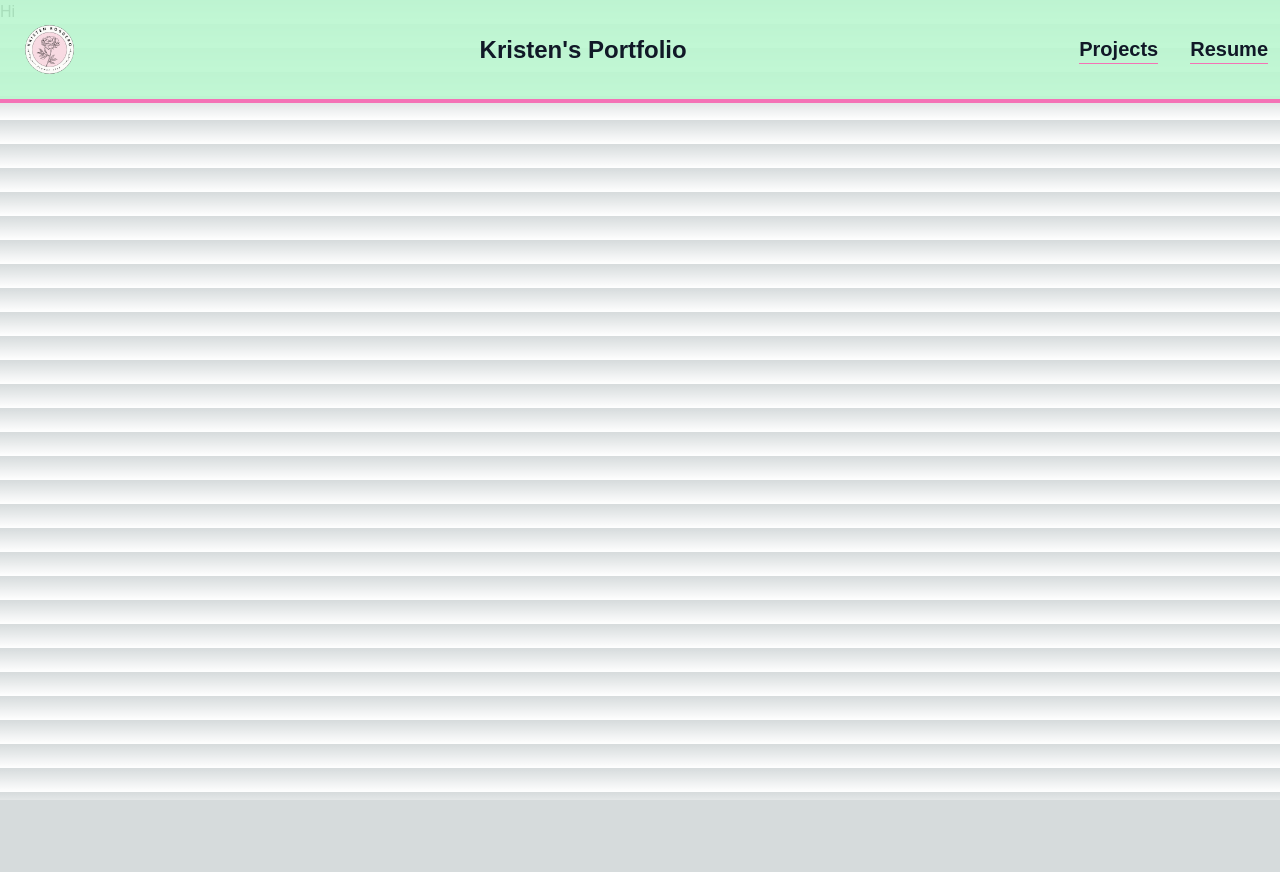
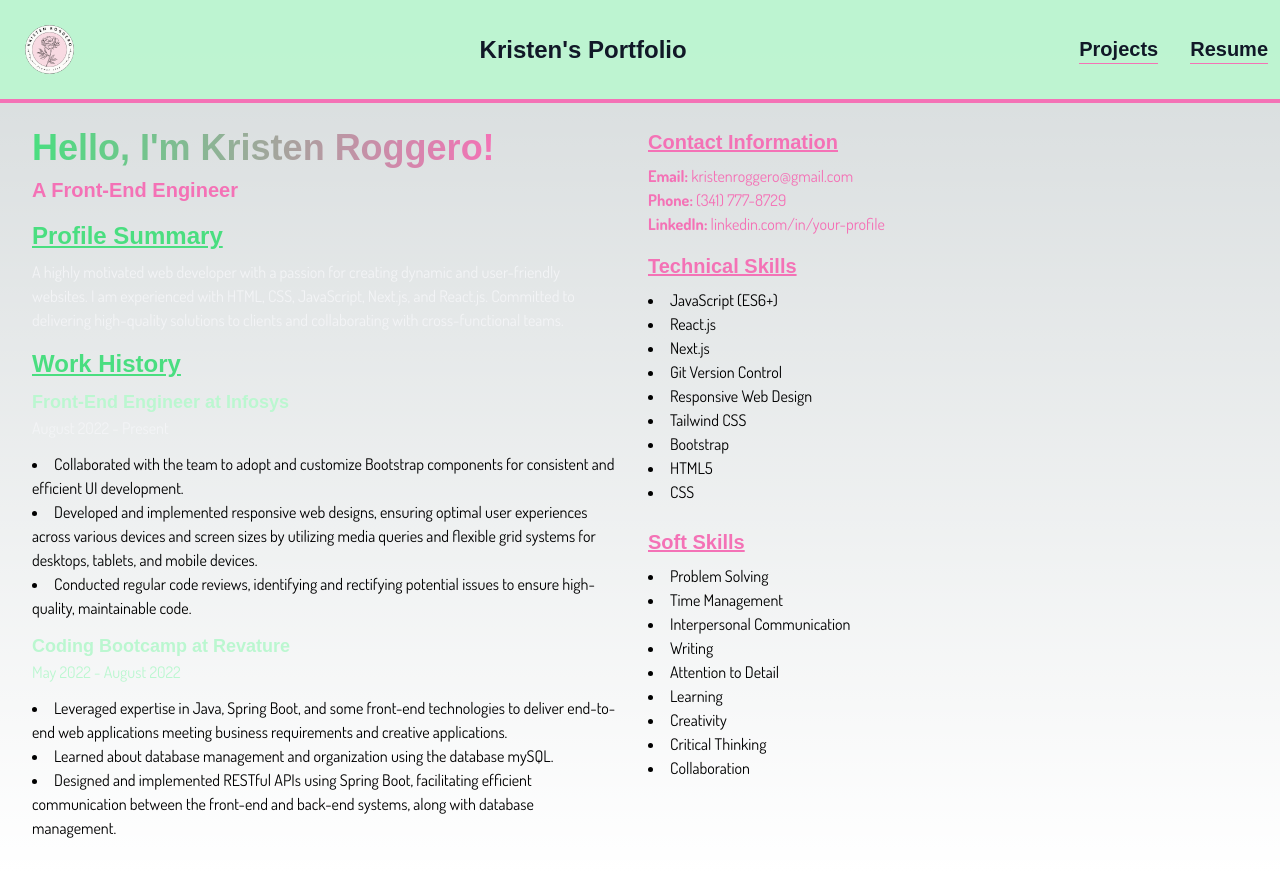
Before and after one commit to HazelWebDev/Personal_Portfolio_NextJS, a Next.js app in the folder my-app/: page /resume in a window 1280 px wide. Before the commit the page ends 800 px from the top, so only its background shows below. Built offline with nearby package versions, Linux system fonts and the light colour scheme; a web font is replaced by a local one.

Commit message:
added resume info

```diff
--- a/my-app/components/HeroSection.jsx
+++ b/my-app/components/HeroSection.jsx
@@ -1,58 +1,63 @@
-"use client"
-import React from 'react'
-import Image from 'next/image'
-import { TypeAnimation } from 'react-type-animation';
-import Link from 'next/link';
+"use client";
+import React from "react";
+import Image from "next/image";
+import { TypeAnimation } from "react-type-animation";
+import Link from "next/link";
 
 const HeroSection = () => {
   return (
     <section>
-        <div className='grid grid-cols-1 lg:grid-cols-12 mt-16'>
-            <div className='col-span-7 place-self-center text-center sm:text-left'>
-                <h1 className='text-pink-400 mb-4 text-2xl sm:text-4xl lg:text-4xl font-extrabold'>
-                    <span className='text-transparent bg-clip-text bg-gradient-to-r from-green-400 to-pink-400'>
-                        Hello, I&apos;m {""}</span>
+      <div className="grid grid-cols-1 lg:grid-cols-12 mt-16">
+        <div className="col-span-7 place-self-center text-center sm:text-left">
+          <h1 className="text-pink-400 mb-4 text-2xl sm:text-4xl lg:text-4xl font-extrabold">
+            <span className="text-transparent bg-clip-text bg-gradient-to-r from-secondary to-primary">
+              Hello, I&apos;m {""}
+            </span>
             <TypeAnimation
               sequence={[
                 // Same substring at the start will only be typed out once, initially
-                        'Kristen Roggero',
+                "Kristen Roggero",
                 1000, // wait 1s before replacing "Mice" with "Hamsters"
-                        'a web developer',
+                "a web developer",
                 1000,
-                        'an optimist',
+                "an optimist",
                 1000,
-                        'and a daydreamer',
-                        1000
+                "and a daydreamer",
+                1000,
               ]}
               wrapper="span"
               speed={50}
               repeat={Infinity}
             />
           </h1>
-                <p className='text-pink-200 mb-6 sm:text-lg'>A developer, computer enthusiast, and crochet artist!</p>
-                <div className='mb-6'>
-                    <button className='mb-6 p-2 py-2 px-5 rounded-full w-full sm:w-fit mr-4 bg-gradient-to-br from-primary to-secondary text-dark border-4 border-white font-semibold'>
-                        Contact Me</button>
-                    <button className='p-1 rounded-full w-full sm:w-fit mr-4 bg-gradient-to-br from-secondary to-primary text-primary font-primary'>
-                        <span className='block bg-dark hover:bg-l1 rounded-full px-5 py-2'>
+          <p className="text-pink-200 mb-6 sm:text-lg">
+            A developer, computer enthusiast, and crochet artist!
+          </p>
+          <div className="mb-6">
+            <button className="mb-6 p-2 py-2 px-5 rounded-full w-full sm:w-fit mr-4 bg-gradient-to-br from-primary to-secondary text-dark border-4 border-white font-semibold">
+              Contact Me
+            </button>
+            <button className="p-1 rounded-full w-full sm:w-fit mr-4 bg-gradient-to-br from-secondary to-primary text-primary font-primary">
+              <span className="block bg-dark hover:bg-l1 rounded-full px-5 py-2">
                 <Link href="/resume">Check out my resume</Link>
               </span>
             </button>
           </div>
         </div>
-            <div className='col-span-5 place-self-center mt-4 lg:mt-0'>
-                <div className='border-4 border-green-200 rounded-full w-[250px] h-[250px] lg:w-[400px] lg:h-[400px] relative'>
+        <div className="col-span-5 place-self-center mt-4 lg:mt-0">
+          <div className="border-4 border-green-200 rounded-full w-[250px] h-[250px] lg:w-[400px] lg:h-[400px] relative">
             <Image
-                className='absolute transform rotate-12 -translate-x-1/2 -translate-y-1/2 top-1/2 left-1/2'
+              className="absolute transform rotate-12 -translate-x-1/2 -translate-y-1/2 top-1/2 left-1/2"
               src="/Portrait.png"
               alt="portrait image"
               width={325}
-                height={325}/>
+              height={325}
+            />
           </div>
         </div>
       </div>
     </section>
-  )
-}
+  );
+};
 
-export default HeroSection
+export default HeroSection;
--- a/my-app/src/app/resume/page.js
+++ b/my-app/src/app/resume/page.js
@@ -1,9 +1,140 @@
-import Navbar from "../../../components/Navbar";
-
 export default function Page() {
   return (
-    <div>
-      <h1>Hi</h1>
-    </div>
+    <>
+      <div className="container mx-auto p-4 lg:p-8">
+        <div className="grid grid-cols-1 lg:grid-cols-2 gap-4 mt-24">
+          {/* Left Column */}
+          <div className="lg:pr-4">
+            <div className="mb-4">
+              <h1 className="mb-2 text-2xl sm:text-4xl lg:text-4xl font-extrabold">
+                <span className="text-transparent bg-clip-text bg-gradient-to-r from-secondary to-primary">
+                  Hello, I&apos;m Kristen Roggero!
+                </span>
+              </h1>
+              <h2 className="text-lg lg:text-xl font-semibold text-primary">
+                A Front-End Engineer
+              </h2>
+            </div>
+
+            <div className="mb-4">
+              <h3 className="text-2xl font-semibold mb-2 text-secondary underline">
+                Profile Summary
+              </h3>
+              <p className="font-secondary text-white">
+                A highly motivated web developer with a passion for creating
+                dynamic and user-friendly websites. I am experienced with HTML,
+                CSS, JavaScript, Next.js, and React.js. Committed to delivering
+                high-quality solutions to clients and collaborating with
+                cross-functional teams.
+              </p>
+            </div>
+
+            <div>
+              <h3 className="text-2xl font-semibold mb-2 text-secondary underline underline-primary">
+                Work History
+              </h3>
+              <div className="mb-2">
+                <h4 className="text-lg font-semibold text-l1">
+                  Front-End Engineer at Infosys
+                </h4>
+                <p className="text-white font-secondary">
+                  August 2022 - Present
+                </p>
+                <ul class="list-disc list-inside mt-3 font-secondary">
+                  <li>
+                    Collaborated with the team to adopt and customize Bootstrap
+                    components for consistent and efficient UI development.
+                  </li>
+                  <li>
+                    Developed and implemented responsive web designs, ensuring
+                    optimal user experiences across various devices and screen
+                    sizes by utilizing media queries and flexible grid systems
+                    for desktops, tablets, and mobile devices.
+                  </li>
+                  <li>
+                    Conducted regular code reviews, identifying and rectifying
+                    potential issues to ensure high-quality, maintainable code.
+                  </li>
+                </ul>
+              </div>
+              <div className="mt-3">
+                <h4 className="text-lg font-semibold text-l1">
+                  Coding Bootcamp at Revature
+                </h4>
+                <p className="text-l1 font-secondary">May 2022 - August 2022</p>
+                <ul class="list-disc list-inside mt-3 font-secondary">
+                  <li>
+                    Leveraged expertise in Java, Spring Boot, and some front-end
+                    technologies to deliver end-to-end web applications meeting
+                    business requirements and creative applications.
+                  </li>
+                  <li>
+                    Learned about database management and organization using the
+                    database mySQL.
+                  </li>
+                  <li>
+                    Designed and implemented RESTful APIs using Spring Boot,
+                    facilitating efficient communication between the front-end
+                    and back-end systems, along with database management.
+                  </li>
+                </ul>
+              </div>
+              {/* Add more work history items as needed */}
+            </div>
+          </div>
+
+          {/* Right Column */}
+          <div>
+            <div className="mb-4">
+              <h3 className="text-xl font-semibold mb-2 underline text-primary">
+                Contact Information
+              </h3>
+              <p className="text-primary font-secondary text-l2">
+                <strong>Email:</strong> kristenroggero@gmail.com
+              </p>
+              <p className="text-primary font-secondary text-l2">
+                <strong>Phone:</strong> (341) 777-8729
+              </p>
+              <p className="text-primary font-secondary text-l2">
+                <strong>LinkedIn:</strong> linkedin.com/in/your-profile
+              </p>
+            </div>
+
+            <div>
+              <h3 className="text-xl font-semibold mb-2 text-primary underline">
+                Technical Skills
+              </h3>
+              <ul className="list-disc list-inside font-secondary mb-6">
+                <li>JavaScript (ES6+)</li>
+                <li>React.js</li>
+                <li>Next.js</li>
+                <li>Git Version Control</li>
+                <li>Responsive Web Design</li>
+                <li>Tailwind CSS</li>
+                <li>Bootstrap</li>
+                <li>HTML5</li>
+                <li>CSS</li>
+              </ul>
+            </div>
+            <div>
+              <h3 className="text-xl font-semibold mb-2 text-primary underline">
+                Soft Skills
+              </h3>
+              <ul className="list-disc list-inside font-secondary">
+                <li>Problem Solving</li>
+                <li>Time Management</li>
+                <li>Interpersonal Communication</li>
+                <li>Writing</li>
+                <li>Attention to Detail</li>
+                <li>Learning</li>
+                <li>Creativity</li>
+                <li>Critical Thinking</li>
+                <li>Collaboration</li>
+              </ul>
+            </div>
+          </div>
+        </div>
+      </div>
+    </>
   );
 }
```
Lines whose indentation alone changed are shown as unchanged.
